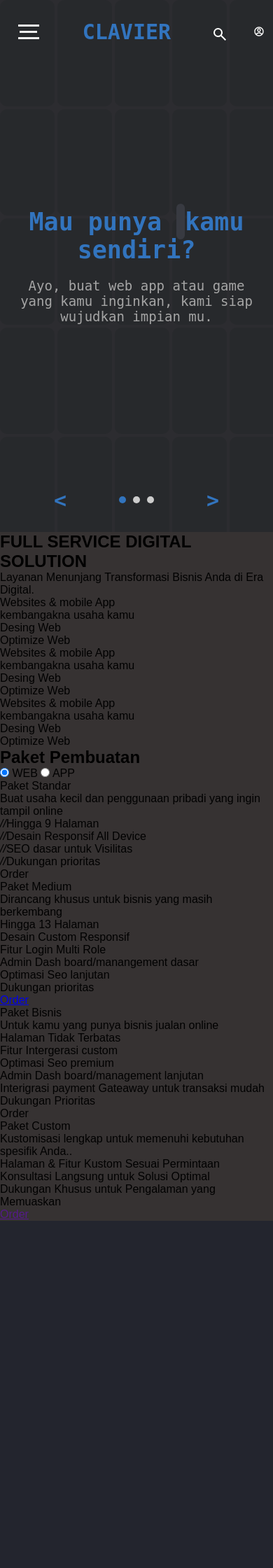
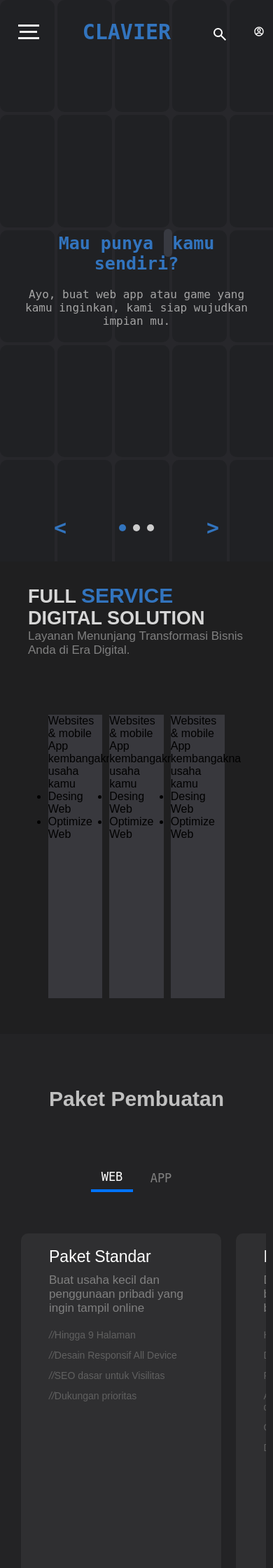
Before and after one commit to ClavierIn/ClavierIN, a PHP site: page / in a window 390 px wide. Shown: the top 2240 px of the page at 70% size. Run offline with PHP 8.4, Linux system fonts and the light colour scheme; some web fonts are replaced.

Commit message:
Update style.css

```diff
--- a/assets/css/home/style.css
+++ b/assets/css/home/style.css
@@ -76,7 +76,7 @@
 scroll-snap-type: x mandatory;
 
 width: 100%;
-height: 90vh;
+height: 100vh;
 }
 #content #scroll-show::-webkit-scrollbar {
     height:4px;
@@ -178,10 +178,10 @@
 
     width: 100%;
     height: 100%;
-    background-color: rgb(44, 44, 48);
+    background-color: rgb(39, 39, 43);
 }
 #scroll-show .background .grid-box {
-    background-color: rgb(39, 41, 44);
+    background-color: rgb(32, 33, 36);
     border-radius: 10px;
 }
 
@@ -227,18 +227,69 @@
 
 
 /* scroll-content */
-#scroll-content .content-1  .page-1{
+/* page-1 */
+
+/* box-title */
+#scroll-content .content-1 .container-1{
+    position: relative;
+
+    width: 100%;
+    height: ;
+    background-color: rgb(31, 31, 32);
+}
+#scroll-content .content-1 .container-1 .box-title {
+    display: flex;
+    flex-direction: column;
+    justify-content: center;
+
+    padding: 20px 40px;
+    width: 100%;
+    min-height: 20vh;
+}
+#scroll-content .content-1 .container-1 .box-title .title {
+    font-size: 27px;
+    color: rgb(214, 214, 214);
+}
+#scroll-content .content-1 .container-1 .box-title .title b {
+    font-size: 30px;
+    color: var(--nav-main-color);
+}
+#scroll-content .content-1 .container-1 .box-title p {
+    font-size: 17px;
+    color: gray;
+}
+
+/* box-item */
+#scroll-content .content-1 .container-1 .box-item{
+    display: flex;
+    justify-content: center;
+    align-items: center;
+    gap: 10px;
+
+    padding: 0 40px;
+    width: 100%;
+    height: 60vh;
+}
+
+#scroll-content .content-1 .container-1 .box-item .item{
+    width: 25%;
+    height: 80%;
+    background-color: rgb(56, 56, 61);
+}
+
+/* page-2 */
+#scroll-content .content-1  .container-2{
     position: relative;
 
     width: 100%;
     height: 110vh;
-    background-color:  rgb(40, 40, 43);
+    background-color:  rgb(35, 35, 37);
 }
-#scroll-content .content-1 .page-1 .box-item {
+#scroll-content .content-1 .container-2 .box-item {
     text-align: center;
 }
 
-#scroll-content .content-1 .page-1 .box-title {
+#scroll-content .content-1 .container-2 .box-title {
     display: flex;
     flex-direction: column;
     justify-content: center;
@@ -248,7 +299,7 @@
     height: 20%;
 
 }
-#scroll-content .content-1 .page-1 .box-title h1{
+#scroll-content .content-1 .container-2 .box-title h1{
     font-size: 30px;
     font-family: sans-serif;
     color: rgb(192, 192, 192);
@@ -259,14 +310,14 @@
 
 }
 
-#scroll-content .content-1 .page-1 .box-2 {
+#scroll-content .content-1 .container-2 .box-2 {
     display: flex;
     flex-direction: column;
 
     width: 100%;
     height: 100%;
 }
-#scroll-content .content-1 .page-1 .box-2 .radio-group {
+#scroll-content .content-1 .container-2 .box-2 .radio-group {
     align-self: center;
     display: flex;
     gap: 10px;
@@ -274,10 +325,10 @@
     width: auto;
     height: 40px;
 }
-#scroll-content .content-1 .page-1 .box-2 .radio-group input {
+#scroll-content .content-1 .container-2 .box-2 .radio-group input {
     display: none;
 }
-#scroll-content .content-1 .page-1 .box-2 .radio-group label {
+#scroll-content .content-1 .container-2 .box-2 .radio-group label {
     display: flex;
     align-items: center;
     justify-content: center;
@@ -289,13 +340,13 @@
     width: 60px;
     height: 40px;
 }
-#scroll-content .content-1 .page-1 .box-2 .radio-group input:checked + .radio-label {
+#scroll-content .content-1 .container-2 .box-2 .radio-group input:checked + .radio-label {
     border-bottom: 4px solid rgb(0, 115, 255);
     color: white;
 }
 
 
-#scroll-content .content-1 .page-1 .box-2 .content-group {
+#scroll-content .content-1 .container-2 .box-2 .content-group {
     border: px solid white;
     margin: 10px ;
     width: auto;
@@ -303,7 +354,7 @@
     border-radius: 20px;
 }
 
-#scroll-content .content-1 .page-1 .box-2 .content-group .group{
+#scroll-content .content-1 .container-2 .box-2 .content-group .group{
     animation: animation-translate-up linear;
     animation-timeline: view();
 
@@ -326,14 +377,14 @@
     scroll-snap-align: start;
     scroll-behavior: smooth;
 }
-#scroll-content .content-1 .page-1 .box-2 .content-group .group::-webkit-scrollbar {
-    height: 3px;
+#scroll-content .content-1 .container-2 .box-2 .content-group .group::-webkit-scrollbar {
+    height: 0px;
 }
 #scroll-content .content-1 .box-2 .content-group .group::-webkit-scrollbar-thumb {
     background-color: rgb(70, 110, 221);
 }
 
-#scroll-content .content-1 .page-1 .box-2 .content-group .group .item{
+#scroll-content .content-1 .container-2 .box-2 .content-group .group .item{
 
 
     display: flex;
@@ -343,22 +394,21 @@
     padding-left: 40px;
     width: 95%;
     height: 85%;
-    background-color: rgb(57, 58, 61);
+    background-color: rgb(47, 47, 49);
     border: px solid;
     border-radius: 10px;
 }
-#scroll-content .content-1 .page-1 .box-2 .content-group .group .item:hover{
-    scale: 1.1;
-    border: 1px solid white;
+#scroll-content .content-1 .container-2 .box-2 .content-group .group .item:hover{
+    border: 1px solid rgb(76, 127, 236);
 }
-#scroll-content .content-1 .page-1 .box-2 .content-group .group .item span {
+#scroll-content .content-1 .container-2 .box-2 .content-group .group .item span {
     font-size: 23px;
     font-family: sans-serif;
     color: white;
 
     margin-bottom: px;
 }
-#scroll-content .content-1 .page-1 .box-2 .content-group .group .item p {
+#scroll-content .content-1 .container-2 .box-2 .content-group .group .item p {
     font-size: 17px;
     font-family:sans-serif;
     color: gray;
@@ -366,18 +416,18 @@
     margin: 10px 0;
     margin-bottom: 20px;
 }
-#scroll-content .content-1 .page-1 .box-2 .content-group .group .item ul {
+#scroll-content .content-1 .container-2 .box-2 .content-group .group .item ul {
     list-style: none;
     flex: 1;
 }
-#scroll-content .content-1 .page-1 .box-2 .content-group .group .item ul li {
+#scroll-content .content-1 .container-2 .box-2 .content-group .group .item ul li {
     font-size: 14px;
     font-family: sans-serif;
     color: rgb(97, 97, 97);
 
     margin-bottom: 13px;
 }
-#scroll-content .content-1 .page-1 .box-2 .content-group .group .item a {
+#scroll-content .content-1 .container-2 .box-2 .content-group .group .item a {
     display: flex;
     align-items: center;
     justify-content: center;
@@ -391,13 +441,15 @@
     background: linear-gradient(45deg,rgb(63, 128, 226) ,rgb(48, 83, 179),rgb(69, 70, 80));
     border-radius: 0 10px 0 0;
 }
-#scroll-content .content-1 .page-1 .box-2 .content-group .group-2 {
+#scroll-content .content-1 .container-2 .box-2 .content-group .group-2 {
     display: none;
 }
+/* [end] page-2 */
+
 /* [end] scroll-content / content-1 */
-/* [end] page-11 */
+/* [end] scroll-show page(1) */
 
-/* [start] page-2 */
+/* [start] scroll-show page(2) */
 #scroll-show .page-2 {
     display: flex;
     align-items: center;
@@ -468,16 +520,14 @@
 #scroll-content .content-2 {
     padding: 50px;
     width: 100%;
-    height: 100vh;
+
 
     background-color:  rgb(24, 24, 32);
 }
 #scroll-content .content-2 .container-1 {
 
-
-
     width: 100%;
-    height: auto;
+    height: ;
 }
 #scroll-content .content-2 .container-1 .box-1 {
     display: flex;
@@ -519,7 +569,7 @@
 
     padding: 10px;
     width: 100%;
-    height: 250px;
+
 
 }
 #scroll-content .content-2 .container-1 .box-item .item{
@@ -607,7 +657,46 @@
 }
 
 @media (max-width: 900px){
-    #scroll-content .content-1 .page-1 .box-2 .content-group .group {
+    #content #scroll-show {
+        height: 97vh;
+    }
+
+    #scroll-content .content-1 .container-2 .box-2 .content-group .group {
        grid-template-columns: repeat(4, 90%);
     }
 }
+
+@media (max-width:440px) {
+    #content #scroll-show {
+        height: 95vh;
+    }
+
+    #scroll-show .page-1 .box-item .text {
+
+        font-family: monospace;
+        font-weight: 600;
+        font-size: 25px;
+        color: var(--nav-main-color);
+
+    }
+    #scroll-show .page-1 .box-item .text b {
+
+        color: white;
+        padding: 6px;
+        background-color: rgb(56, 58, 65);
+        border-radius: 10px;
+    }
+    #scroll-show .page-1 .box-item .text b i {
+        font-weight: 100;
+    }
+    #scroll-show .page-1 .box-item p {
+
+        font-family: monospace;
+        font-size: 16px;
+        color: rgb(165, 165, 165);
+
+        margin-top: 20px;
+        max-width: 500px;
+
+    }
+}
```
